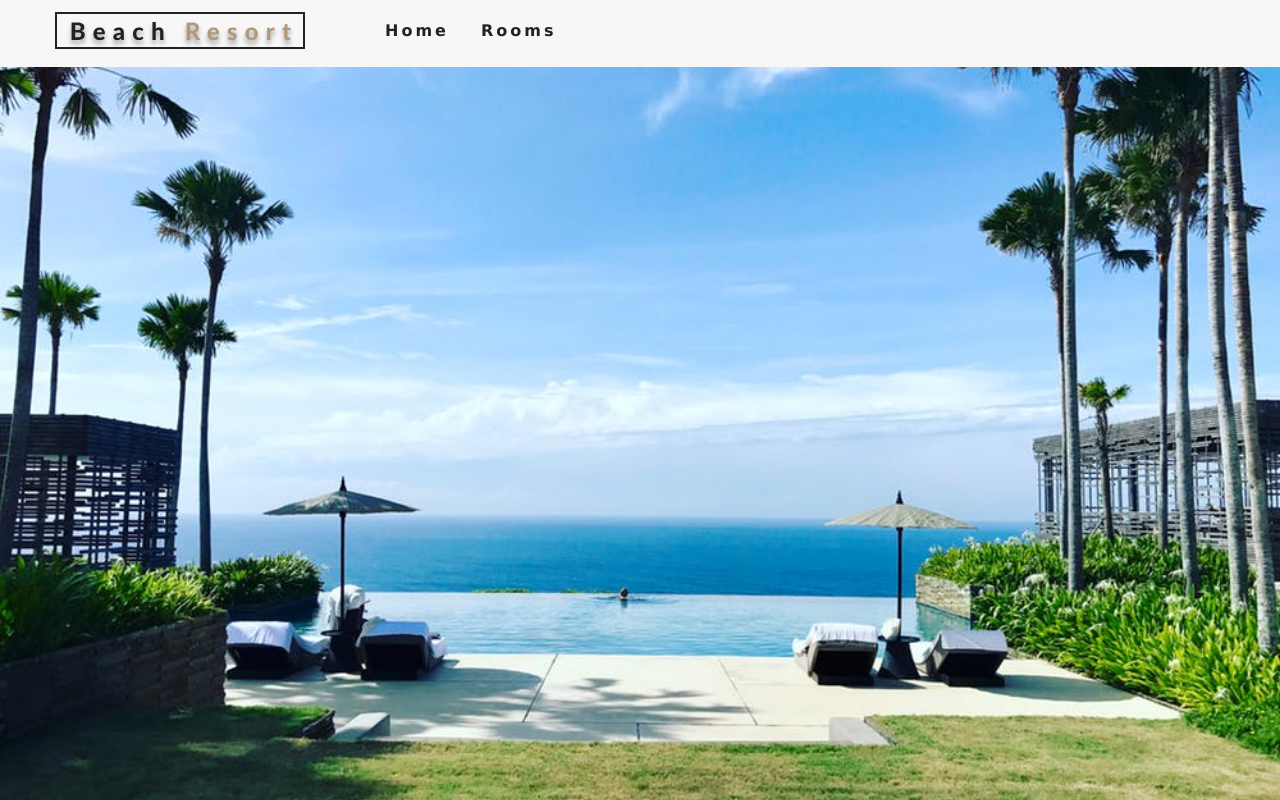
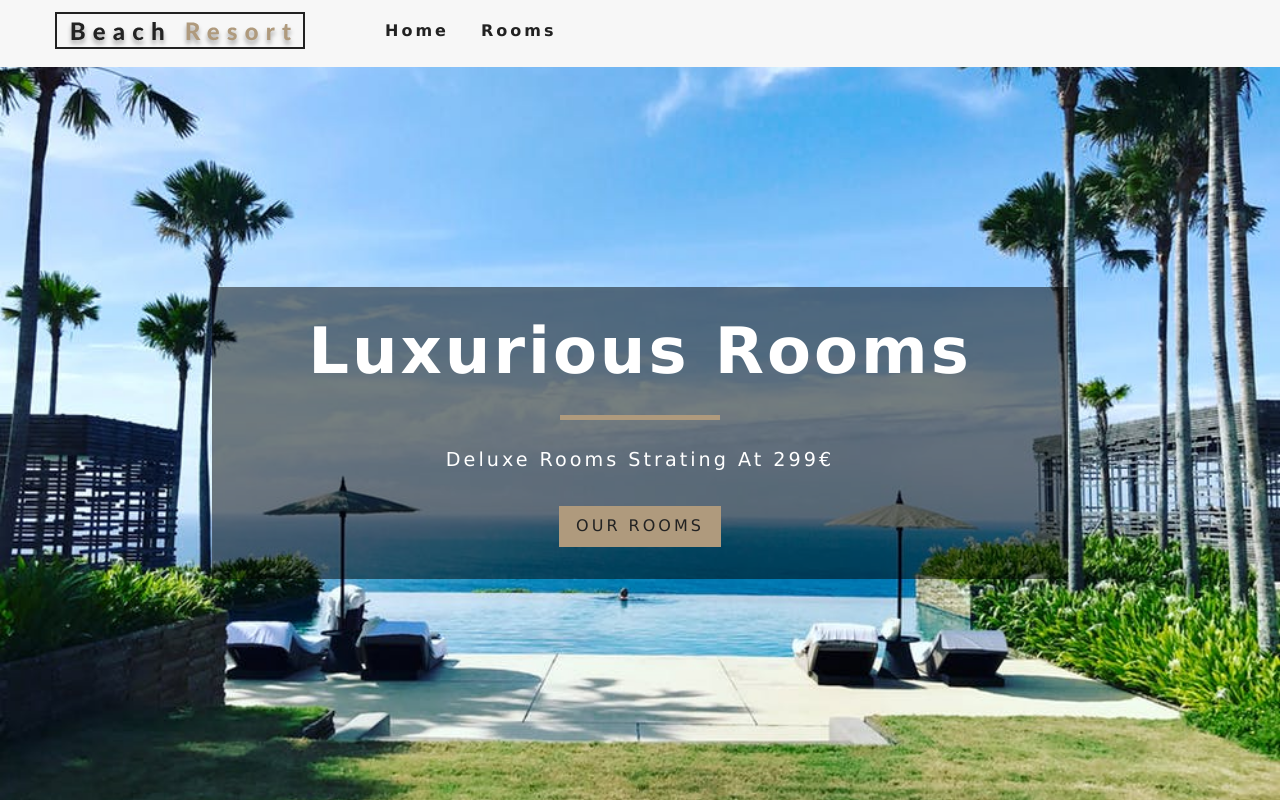
Before and after one commit to ValerianGerin/HotelApp, a React (Create React App) app: page / in a window 1280 px wide. Built offline with nearby package versions, Linux system fonts and the light colour scheme.

Commit message:
create Banner component

```diff
--- a/src/components/Banner.js
+++ b/src/components/Banner.js
@@ -1,8 +1,12 @@
 import React from 'react';
 
-const Banner = () => {
+const Banner = ({children, title, subtitle}) => {
   return (
-    <div>
+    <div className="banner">
+    <h1>{title}</h1>
+    <div></div>
+    <p>{subtitle}</p>
+    {children}
 
     </div>
   )
```
